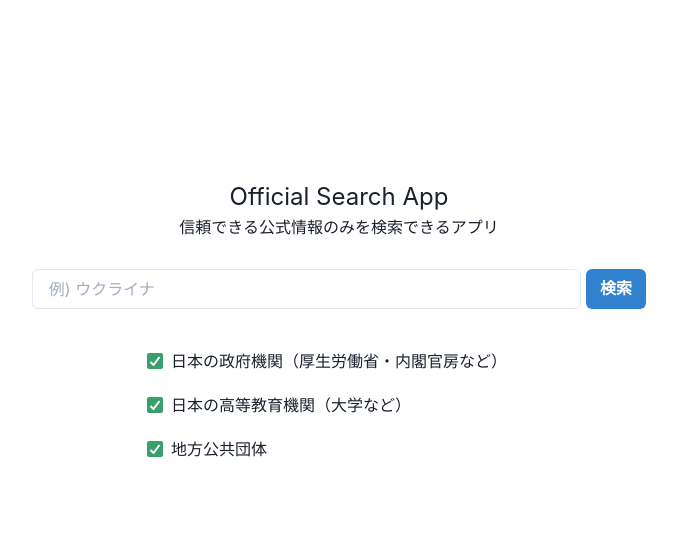
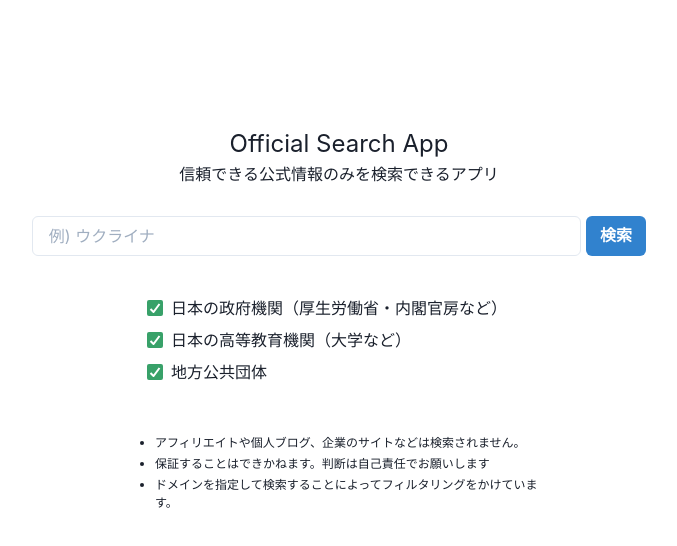
Before and after one commit to joel2145/official-search, a React (Create React App) app: page / in a window 1280 px wide. Shown: the top 546 px of the page, without its empty margins (301-978 px from the left). Built offline with nearby package versions, Linux system fonts and the light colour scheme.

Commit message:
説明文を追加

```diff
--- a/src/pages/SearchPage.js
+++ b/src/pages/SearchPage.js
@@ -5,6 +5,8 @@ import {
   Button,
   Stack,
   Checkbox,
+  UnorderedList,
+  ListItem,
 } from '@chakra-ui/react'
 
 import classes from "./SearchPage.module.scss"
@@ -63,18 +65,26 @@ export const SearchPage = () => {
               <Button onClick={() => submit()} colorScheme='blue' size='md' marginBottom="10" className={classes.submitButton}>検索</Button>
             </div>
 
-            {/* <p className={classes.selectText} >種類を選択</p> */}
-            <Stack spacing={5} direction='column' className={classes.checkList}>
-              <Checkbox colorScheme='green' onChange={goChange} value="go.jp" id="go" defaultChecked>
+
+            <Stack spacing={2} direction='column' className={classes.checkList}>
+              <Checkbox colorScheme='green' onChange={goChange} value="go.jp" id="go" defaultChecked >
                 日本の政府機関（厚生労働省・内閣官房など）
               </Checkbox>
-              <Checkbox colorScheme='green' onChange={acChange} value="ac.jp" id="ac" defaultChecked>
+              <Checkbox colorScheme='green' onChange={acChange} value="ac.jp" id="ac" defaultChecked >
                 日本の高等教育機関（大学など）
               </Checkbox>
-              <Checkbox colorScheme='green' onChange={lgChange} value="lg.jp" id="lg" defaultChecked>
+              <Checkbox colorScheme='green' onChange={lgChange} value="lg.jp" id="lg" defaultChecked >
                 地方公共団体
               </Checkbox>
             </Stack>
+
+            {/* 説明文*/}
+            <UnorderedList className={classes.description}>
+              <ListItem className={classes.text}>アフィリエイトや個人ブログ、企業のサイトなどは検索されません。</ListItem>
+              <ListItem className={classes.text}>保証することはできかねます。判断は自己責任でお願いします</ListItem>
+              <ListItem className={classes.text}>ドメインを指定して検索することによってフィルタリングをかけています。</ListItem>
+            </UnorderedList>
+
           </FormControl>
 
         </div>
--- a/src/pages/SearchPage.module.scss
+++ b/src/pages/SearchPage.module.scss
@@ -49,15 +49,6 @@
   margin-left: 5px;
 }
 
-.selectText {
-  display: flex;
-  width: 100%;
-  justify-content: center;
-  text-align: center;
-  margin-top: 15px;
-  margin-bottom: 15px;
-}
-
 .checkList {
   display: flex;
   width: 100%;
@@ -65,3 +56,15 @@
   text-align: center;
   margin-left: 50%;
 }
+.checkbox {
+  margin-bottom: 3px;
+}
+
+.description {
+  margin-top: 50px;
+  width: 50%;
+}
+.text {
+  font-size: 12px;
+  margin-bottom: 3px;
+}
```
